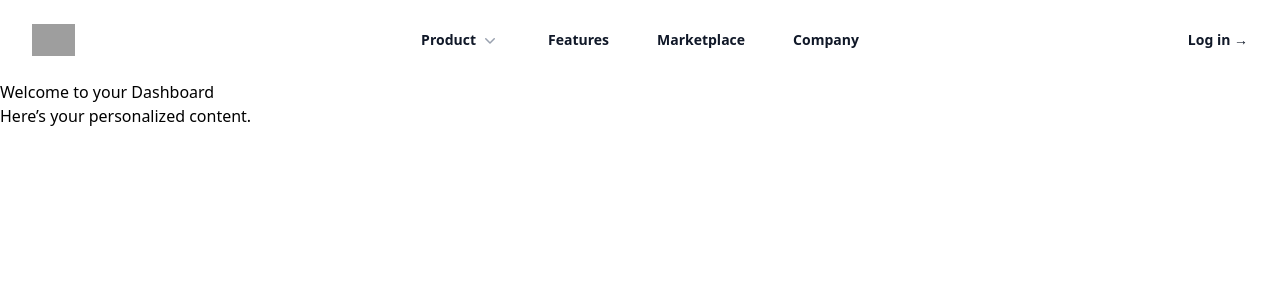
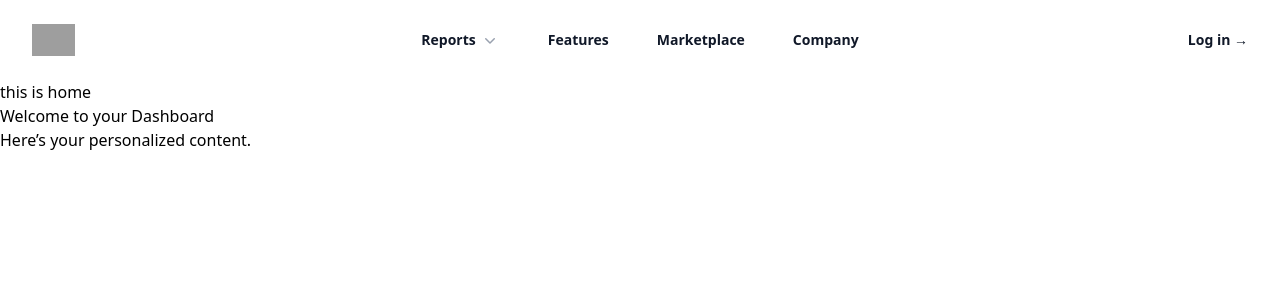
Before and after one commit to djbravo12/shistrack, a React (Vite) app: page /#/ in a window 1280 px wide. Shown: the top 300 px of the page. Built offline with nearby package versions, Linux system fonts and the light colour scheme; grey boxes are pictures that could not be loaded; a web font is replaced by a local one.

Commit message:
Navbar UI update with Tailwind Tempalate And React Router Setup for the Navbar

```diff
--- a/src/App.jsx
+++ b/src/App.jsx
@@ -1,4 +1,4 @@
-import NavBar from './Components/navbar/Navbar';
+// import NavBar from './Components/navbar/Navbar';
 import LoginComponent from './Components/LogInComponent/LoginComponet';
 import LogoutComponent from './Components/LogInComponent/LogoutComponent';
 import StdListComponents from './Components/Student Components/StdListComponents';
--- a/src/Components/Authantication/Auth.jsx
+++ b/src/Components/Authantication/Auth.jsx
@@ -34,11 +34,11 @@ const AuthComp = () => {
                     // For authenticated users, show the Dashboard component with the routes to show the dashboard, profile, Result and  other pages.
                     (<Routes >
                         < Route path="/" element={< Dashboard />} >
-                            <Route path="/Home" element={<Home />} />
-                            <Route path="Navbar" element={<Navbar />} >
-                                <Route index element={<ClassDashboard />} />
-                                <Route path="AttendanceReport" element={<AttendanceReport />} />
-                            </Route>
+                            <Route path="" element={<Home />} />
+                            <Route path="Navbar" element={<Navbar />} />
+                            <Route element={<ClassDashboard />} />
+                            {/* <Route path="AttendanceReport" element={<AttendanceReport />} /> */}
+                            {/* </Route> */}
                             <Route path="/Product" element={<Product />} />
                             {/* <Route path="/shistrack/About" element={<About />} /> */}
                         </Route >
--- a/src/Components/Header/Header.jsx
+++ b/src/Components/Header/Header.jsx
@@ -331,7 +331,7 @@ const Header = () => {
                 <PopoverGroup className="hidden lg:flex lg:gap-x-12">
                     <Popover className="relative">
                         <PopoverButton className="flex items-center gap-x-1 text-sm/6 font-semibold text-gray-900">
-                            Product
+                            Reports
                             <ChevronDownIcon aria-hidden="true" className="size-5 flex-none text-gray-400" />
                         </PopoverButton>
 
@@ -373,9 +373,9 @@ const Header = () => {
                         </PopoverPanel>
                     </Popover>
 
-                    <a href="#" className="text-sm/6 font-semibold text-gray-900">
+                    <NavLink to="Navbar" className="text-sm/6 font-semibold text-gray-900">
                         Features
-                    </a>
+                    </NavLink>
                     <a href="#" className="text-sm/6 font-semibold text-gray-900">
                         Marketplace
                     </a>
@@ -437,12 +437,12 @@ const Header = () => {
                                 >
                                     Features
                                 </a>
-                                <a
-                                    href="#"
+                                <NavLink to="product"
+
                                     className="-mx-3 block rounded-lg px-3 py-2 text-base/7 font-semibold text-gray-900 hover:bg-gray-50"
                                 >
                                     Marketplace
-                                </a>
+                                </NavLink>
                                 <a
                                     href="#"
                                     className="-mx-3 block rounded-lg px-3 py-2 text-base/7 font-semibold text-gray-900 hover:bg-gray-50"
--- a/src/Components/navbar/Navbar.jsx
+++ b/src/Components/navbar/Navbar.jsx
@@ -67,14 +67,14 @@ const Navbar = () => {
             <div className="text-sm text-gray-500 uppercase mt-6 mb-2">Menu</div>
 
             <div className="space-y-3">
-              <div className="bg-gray-100 rounded px-2 py-1 flex items-center space-x-2 text-blue-600 font-medium">
+              {/* <div className="bg-gray-100 rounded px-2 py-1 flex items-center space-x-2 text-blue-600 font-medium">
                 <LayoutDashboard className="w-4 h-4" />
                 <span><Link to="" className={({ isActive }) => `text-sm/6 font-semibold ${isActive ? "text-indigo-700" : "text-gray-900"}`}>Dashboard</Link></span>
               </div>
               <div className="flex items-center space-x-2 text-gray-700">
                 <BarChart className="w-4 h-4" />
                 <span><Link to="AttendanceReport" className={({ isActive }) => `text-sm/6 font-semibold ${isActive ? "text-indigo-700" : "text-gray-900"}`}>Attendance Reports</Link></span>
-              </div>
+              </div> */}
               <div className="flex items-center space-x-2 text-gray-700">
                 <FileText className="w-4 h-4" />
                 <span>Reporting</span>
@@ -148,7 +148,7 @@ const Navbar = () => {
         ></div>
       )}
       <>
-        <Outlet />
+        {/* <Outlet /> */}
       </>
     </div>
 
```
